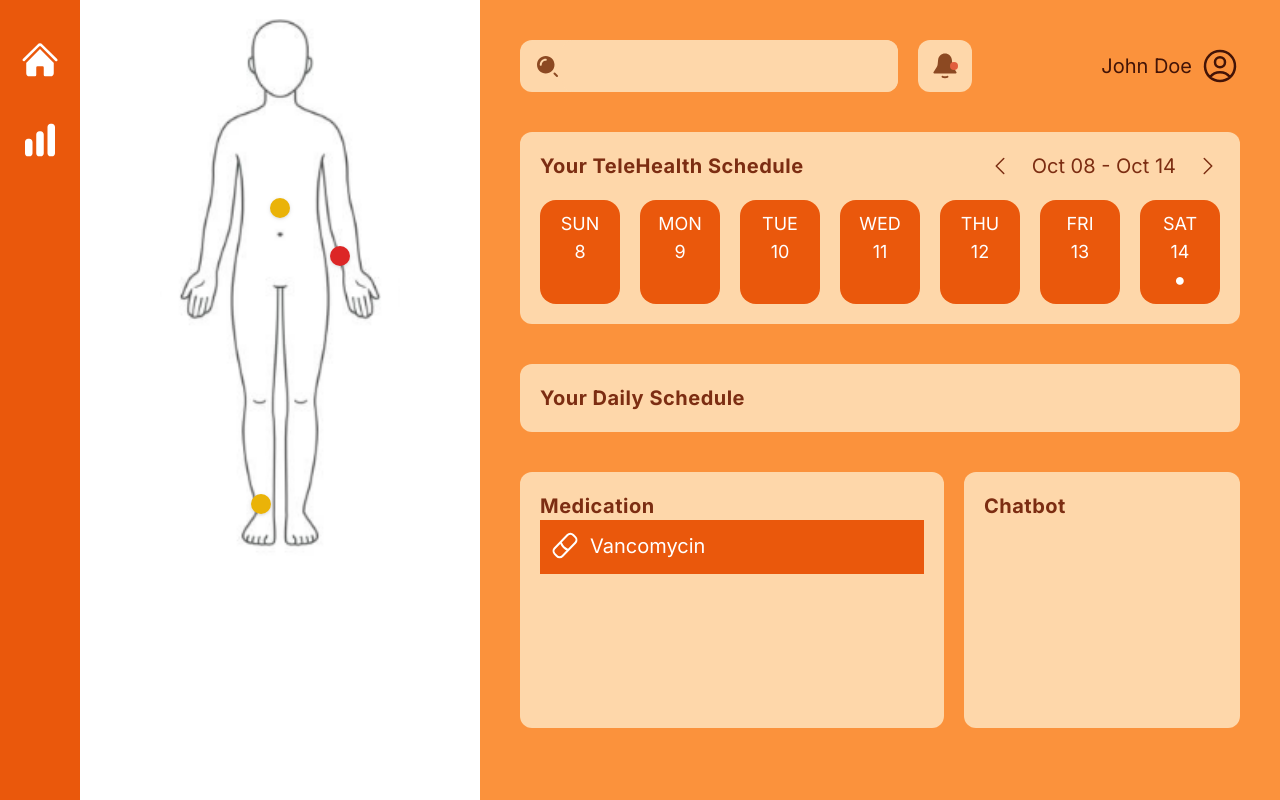
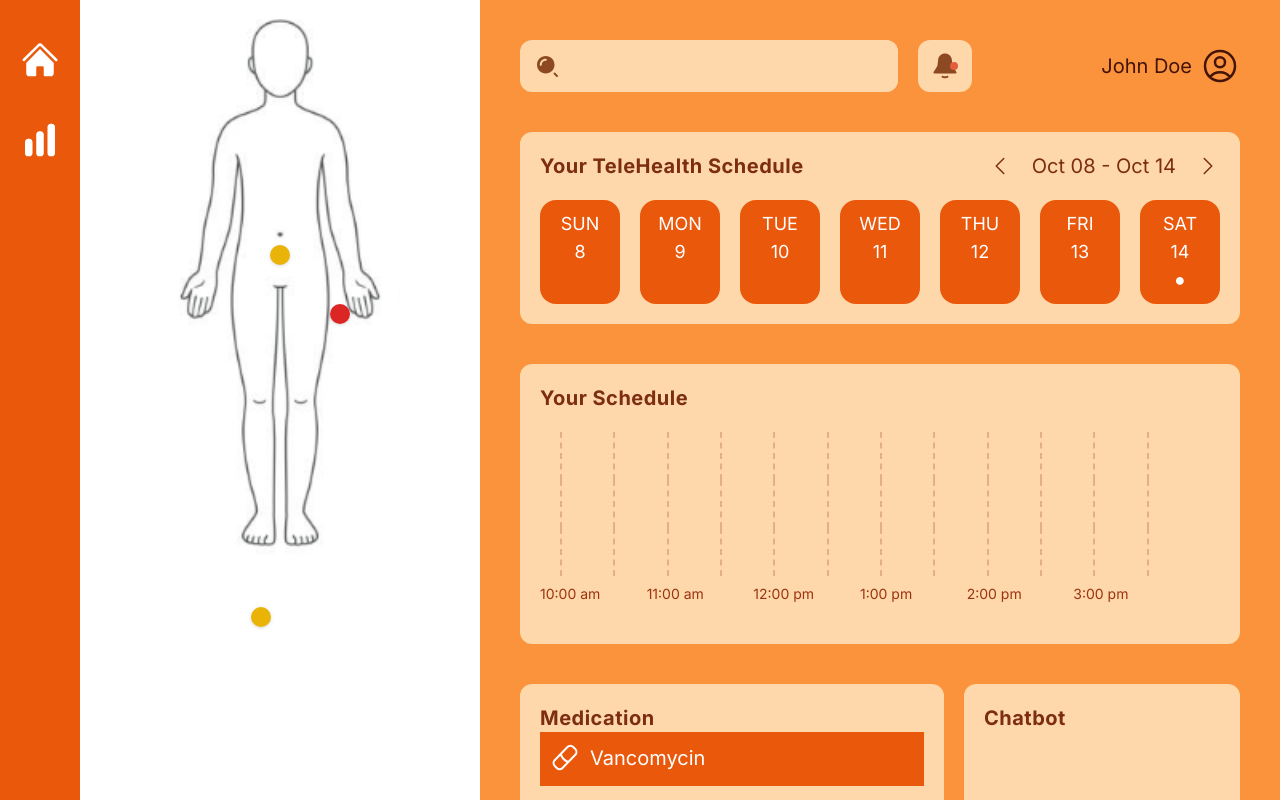
Before and after one commit to euouae682/dubhacks23, a Next.js app: page / in a window 1280 px wide. Shown: the top 800 px of the page. Built offline with nearby package versions, Linux system fonts and the light colour scheme.

Commit message:
established background css for schedule

```diff
--- a/app/components/main_components/hourtable.tsx
+++ b/app/components/main_components/hourtable.tsx
@@ -2,8 +2,52 @@ export function HourTable() {
     return (
       <div className="bg-orange-200 rounded-xl p-5">
         <h3 className="font-bold tracking-wide text-orange-900">
-          Your Daily Schedule
+          Your Schedule
         </h3>
+        <div className="m-5 grid grid-cols-12 grid-rows-3 relative">
+          <div className="h-12 border-dashed border-l-2 border-orange-800 border-opacity-25">&nbsp;</div>
+          <div className="h-12 border-dashed border-l-2 border-orange-800 border-opacity-25"></div>
+          <div className="h-12 border-dashed border-l-2 border-orange-800 border-opacity-25"></div>
+          <div className="h-12 border-dashed border-l-2 border-orange-800 border-opacity-25"></div>
+          <div className="h-12 border-dashed border-l-2 border-orange-800 border-opacity-25"></div>
+          <div className="h-12 border-dashed border-l-2 border-orange-800 border-opacity-25"></div>
+          <div className="h-12 border-dashed border-l-2 border-orange-800 border-opacity-25"></div>
+          <div className="h-12 border-dashed border-l-2 border-orange-800 border-opacity-25"></div>
+          <div className="h-12 border-dashed border-l-2 border-orange-800 border-opacity-25"></div>
+          <div className="h-12 border-dashed border-l-2 border-orange-800 border-opacity-25"></div>
+          <div className="h-12 border-dashed border-l-2 border-orange-800 border-opacity-25"></div>
+          <div className="h-12 border-dashed border-l-2 border-orange-800 border-opacity-25"></div>
+          <div className="h-12 border-dashed border-l-2 border-orange-800 border-opacity-25"></div>
+          <div className="h-12 border-dashed border-l-2 border-orange-800 border-opacity-25"></div>
+          <div className="h-12 border-dashed border-l-2 border-orange-800 border-opacity-25"></div>
+          <div className="h-12 border-dashed border-l-2 border-orange-800 border-opacity-25"></div>
+          <div className="h-12 border-dashed border-l-2 border-orange-800 border-opacity-25"></div>
+          <div className="h-12 border-dashed border-l-2 border-orange-800 border-opacity-25"></div>
+          <div className="h-12 border-dashed border-l-2 border-orange-800 border-opacity-25"></div>
+          <div className="h-12 border-dashed border-l-2 border-orange-800 border-opacity-25"></div>
+          <div className="h-12 border-dashed border-l-2 border-orange-800 border-opacity-25"></div>
+          <div className="h-12 border-dashed border-l-2 border-orange-800 border-opacity-25"></div>
+          <div className="h-12 border-dashed border-l-2 border-orange-800 border-opacity-25"></div>
+          <div className="h-12 border-dashed border-l-2 border-orange-800 border-opacity-25"></div>
+          <div className="h-12 border-dashed border-l-2 border-orange-800 border-opacity-25"></div>
+          <div className="h-12 border-dashed border-l-2 border-orange-800 border-opacity-25"></div>
+          <div className="h-12 border-dashed border-l-2 border-orange-800 border-opacity-25"></div>
+          <div className="h-12 border-dashed border-l-2 border-orange-800 border-opacity-25"></div>
+          <div className="h-12 border-dashed border-l-2 border-orange-800 border-opacity-25"></div>
+          <div className="h-12 border-dashed border-l-2 border-orange-800 border-opacity-25"></div>
+          <div className="h-12 border-dashed border-l-2 border-orange-800 border-opacity-25"></div>
+          <div className="h-12 border-dashed border-l-2 border-orange-800 border-opacity-25"></div>
+          <div className="h-12 border-dashed border-l-2 border-orange-800 border-opacity-25"></div>
+          <div className="h-12 border-dashed border-l-2 border-orange-800 border-opacity-25"></div>
+          <div className="h-12 border-dashed border-l-2 border-orange-800 border-opacity-25"></div>
+          <div className="h-12 border-dashed border-l-2 border-orange-800 border-opacity-25"></div>
+          <div className="col-span-2 mt-2 -ml-5 text-sm font text-orange-800">10:00 am</div>
+          <div className="col-span-2 mt-2 -ml-5 text-sm font text-orange-800">11:00 am</div>
+          <div className="col-span-2 mt-2 -ml-5 text-sm font text-orange-800">12:00 pm</div>
+          <div className="col-span-2 mt-2 -ml-5 text-sm font text-orange-800">1:00 pm</div>
+          <div className="col-span-2 mt-2 -ml-5 text-sm font text-orange-800">2:00 pm</div>
+          <div className="col-span-2 mt-2 -ml-5 text-sm font text-orange-800">3:00 pm</div>
+        </div>
       </div>
     )
   }
--- /dev/null
+++ b/app/components/main_components/scheduleitem.tsx
@@ -0,0 +1,7 @@
+export function ScheduleItem(color: String, icon: String, name: String, location: String, begin: String, end: String) {
+    return (
+        <div>
+
+        </div>
+    )
+  }
```
